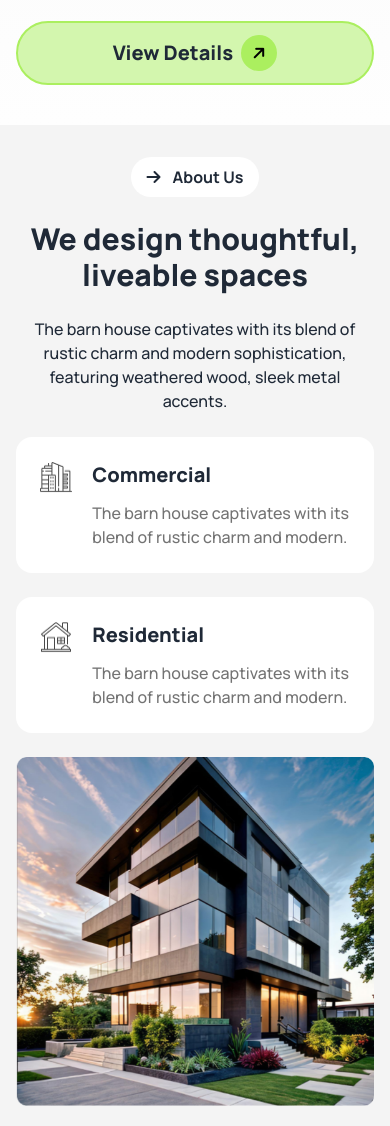
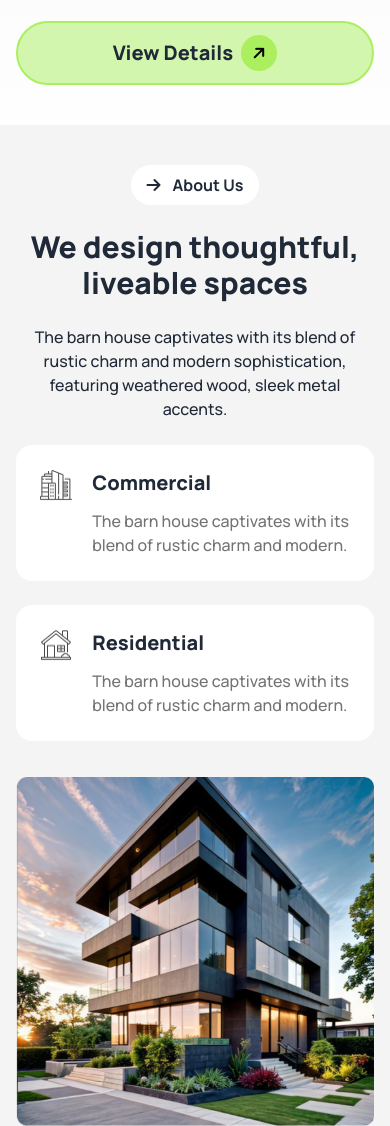
Before and after one commit to AsifurRahman10/Building-planner-website, a plain HTML site: page index.html in a window 390 px wide. Shown: the part 626-1752 px from the top of the page. Drawn offline with nearby package versions, Linux system fonts and the light colour scheme.

Commit message:
padding size adjusted

```diff
--- a/index.html
+++ b/index.html
@@ -145,8 +145,8 @@
                 <div class="hidden lg:block lg:absolute lg:top-14 lg:-left-8 ">
                     <img src="./assets/Vector.png" alt="" class="w-4/5">
                 </div>
-                <div class="py-8 lg:py-24">
-                    <div class="flex flex-col lg:flex-row justify-between items-center gap-6">
+                <div class="py-10 lg:py-24">
+                    <div class="flex flex-col lg:flex-row justify-between items-center gap-y-9 lg:gap-6">
                         <!-- text part -->
                         <div class="lg:w-2/5 flex flex-col gap-6">
                             <!-- about us box -->
@@ -241,7 +241,7 @@
         </section>
 
         <!-- Our Latest Portfolio section -->
-        <section class="bg-Color_6 lg:bg-white pb-8 lg:py-24">
+        <section class="bg-Color_6 lg:bg-white pb-10 lg:py-24">
             <div class="w-11/12 mx-auto mb-8">
                 <div class="flex flex-col justify-center items-center text-center gap-6">
                     <div class="flex items-center w-60 gap-3 bg-color_7 rounded-3xl justify-center mx-auto lg:mx-0 p-2">
```
